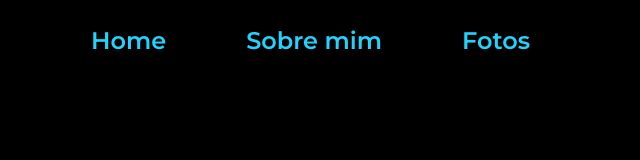
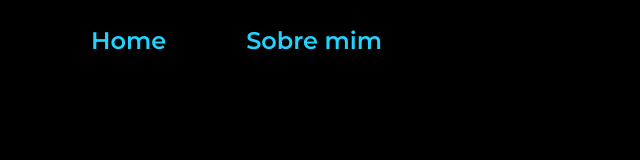
Before and after one commit to cali0p3/portfolio, a plain HTML site: page about.html in a window 1280 px wide. Shown: the top 160 px of the page, without its empty margins (101-741 px from the left). Drawn offline with nearby package versions, Linux system fonts and the light colour scheme.

Commit message:
Remove "photos" link

```diff
--- a/about.html
+++ b/about.html
@@ -12,7 +12,6 @@
         <nav class="cabecalho__menu">
             <a class="cabecalho__menu__link" href="index.html">Home</a>
             <a class="cabecalho__menu__link" href="about.html">Sobre mim</a>
-            <a class="cabecalho__menu__link" href="photos.html">Fotos</a>
             </nav>
     </header>
     <main class="apresentacao">
```
